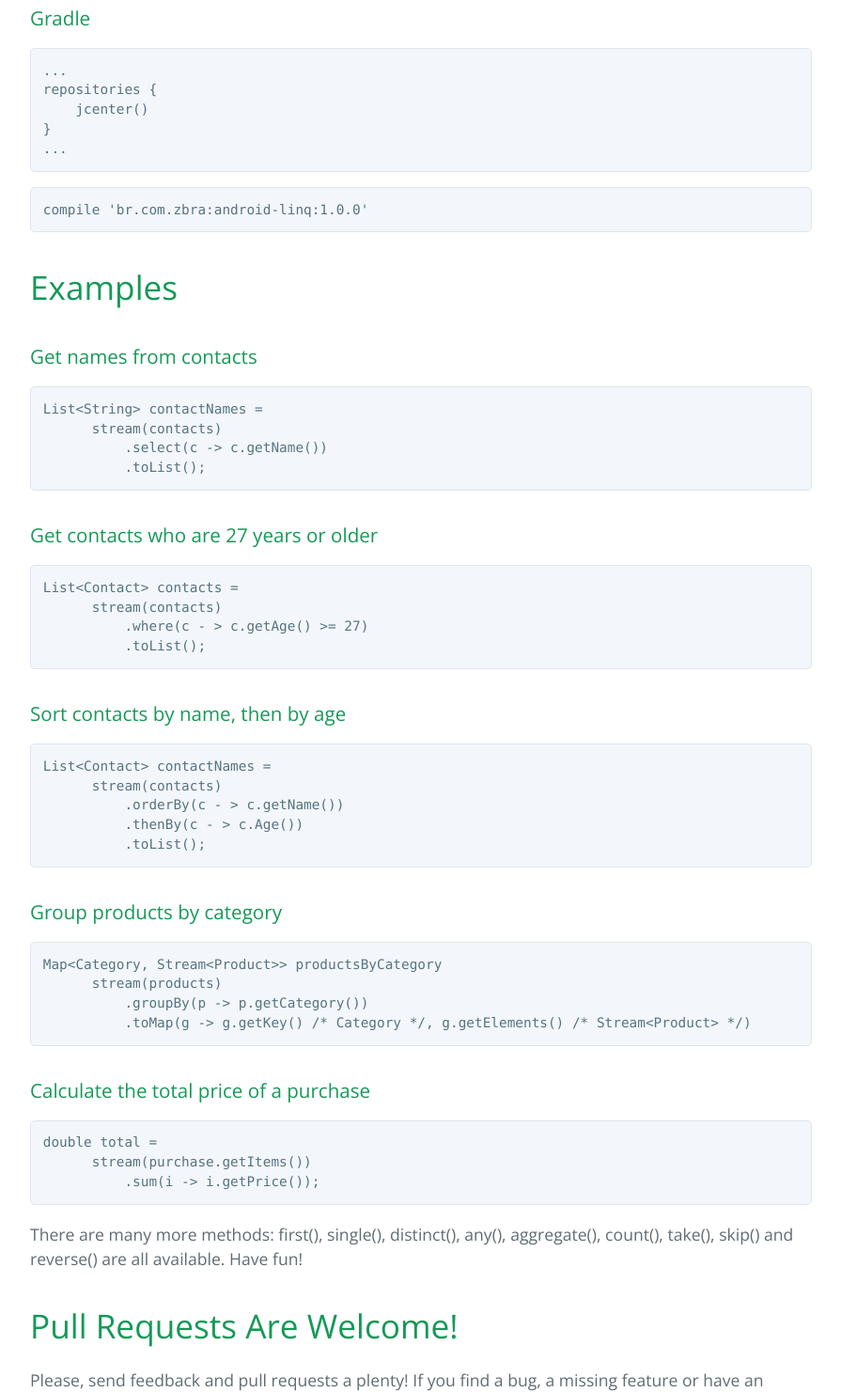
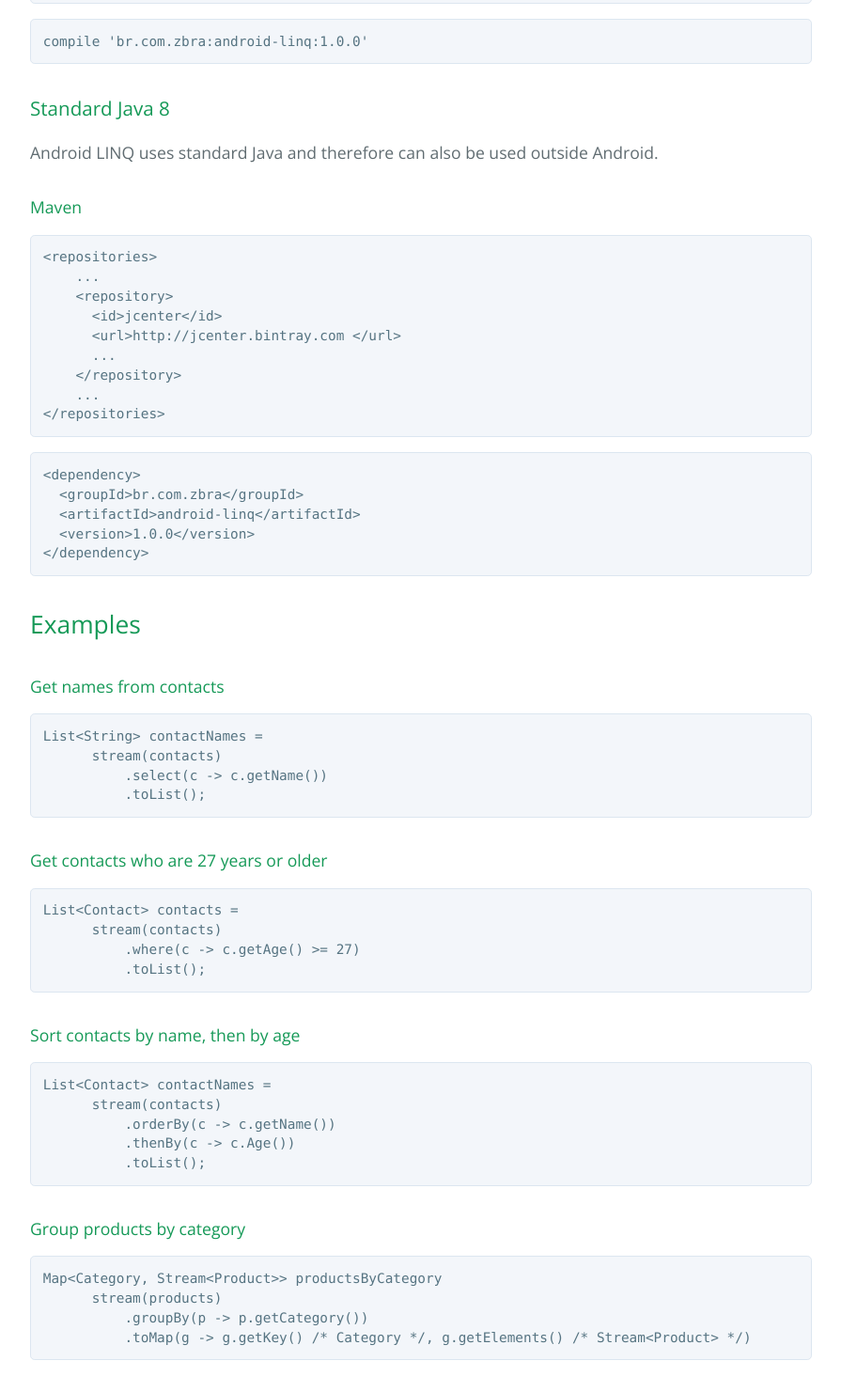
Before and after one commit to zbra-dev/android-linq, a plain HTML site: page index.html in a window 1280 px wide. Shown: the part 1319-2800 px from the top of the page at 94% size, without its empty margins (192-1087 px from the left). Drawn offline with nearby package versions, Linux system fonts and the light colour scheme.

Commit message:
Create gh-pages branch via GitHub

```diff
--- a/index.html
+++ b/index.html
@@ -19,8 +19,8 @@
     </section>
 
     <section class="main-content">
-      <h1>
-<a id="description" class="anchor" href="#description" aria-hidden="true"><span class="octicon octicon-link"></span></a>Description</h1>
+      <h2>
+<a id="description" class="anchor" href="#description" aria-hidden="true"><span class="octicon octicon-link"></span></a>Description</h2>
 
 <p>Android LINQ is a small subset of collection manipulation utilities inspired by Microsoft C# LINQ library and targeted at Android developers looking to use new Java 8 Stream() API. </p>
 
@@ -30,25 +30,18 @@
 
 <p>Anyway, you need not to worry. Just add this to your Gradle/Maven and suffer with manual collection iteration no more!</p>
 
-<h1>
-<a id="usage" class="anchor" href="#usage" aria-hidden="true"><span class="octicon octicon-link"></span></a>Usage</h1>
+<h2>
+<a id="usage" class="anchor" href="#usage" aria-hidden="true"><span class="octicon octicon-link"></span></a>Usage</h2>
+
+<h3>
+<a id="android" class="anchor" href="#android" aria-hidden="true"><span class="octicon octicon-link"></span></a>Android</h3>
 
 <p>To use Android LINQ, first, go and setup <a href="https://github.com/evant/gradle-retrolambda">Retrolambda for Android</a> so we can use those fancy closures from Java 8 (don't worry, its just some extra lines on your build.gradle file). </p>
 
 <p>Now, just add this line to your project build.gradle (files are hosted in Bintray jCenter, so don't forget to add it to the repositories list too).</p>
 
-<h3>
-<a id="maven" class="anchor" href="#maven" aria-hidden="true"><span class="octicon octicon-link"></span></a>Maven</h3>
-
-<pre><code>&lt;dependency&gt;
-  &lt;groupId&gt;br.com.zbra&lt;/groupId&gt;
-  &lt;artifactId&gt;android-linq&lt;/artifactId&gt;
-  &lt;version&gt;1.0.0&lt;/version&gt;
-&lt;/dependency&gt;
-</code></pre>
-
-<h3>
-<a id="gradle" class="anchor" href="#gradle" aria-hidden="true"><span class="octicon octicon-link"></span></a>Gradle</h3>
+<h4>
+<a id="gradle" class="anchor" href="#gradle" aria-hidden="true"><span class="octicon octicon-link"></span></a>Gradle</h4>
 
 <pre><code>...
 repositories {
@@ -60,11 +53,37 @@ repositories {
 <pre><code>compile 'br.com.zbra:android-linq:1.0.0'
 </code></pre>
 
-<h1>
-<a id="examples" class="anchor" href="#examples" aria-hidden="true"><span class="octicon octicon-link"></span></a>Examples</h1>
+<h3>
+<a id="standard-java-8" class="anchor" href="#standard-java-8" aria-hidden="true"><span class="octicon octicon-link"></span></a>Standard Java 8</h3>
 
-<h3>
-<a id="get-names-from-contacts" class="anchor" href="#get-names-from-contacts" aria-hidden="true"><span class="octicon octicon-link"></span></a>Get names from contacts</h3>
+<p>Android LINQ uses standard Java and therefore can also be used outside Android.</p>
+
+<h4>
+<a id="maven" class="anchor" href="#maven" aria-hidden="true"><span class="octicon octicon-link"></span></a>Maven</h4>
+
+<pre><code>&lt;repositories&gt;
+    ...
+    &lt;repository&gt;
+      &lt;id&gt;jcenter&lt;/id&gt;
+      &lt;url&gt;http://jcenter.bintray.com &lt;/url&gt;
+      ...
+    &lt;/repository&gt;
+    ...
+&lt;/repositories&gt;
+</code></pre>
+
+<pre><code>&lt;dependency&gt;
+  &lt;groupId&gt;br.com.zbra&lt;/groupId&gt;
+  &lt;artifactId&gt;android-linq&lt;/artifactId&gt;
+  &lt;version&gt;1.0.0&lt;/version&gt;
+&lt;/dependency&gt;
+</code></pre>
+
+<h2>
+<a id="examples" class="anchor" href="#examples" aria-hidden="true"><span class="octicon octicon-link"></span></a>Examples</h2>
+
+<h4>
+<a id="get-names-from-contacts" class="anchor" href="#get-names-from-contacts" aria-hidden="true"><span class="octicon octicon-link"></span></a>Get names from contacts</h4>
 
 <pre><code>List&lt;String&gt; contactNames =
       stream(contacts)
@@ -72,27 +91,27 @@ repositories {
           .toList();
 </code></pre>
 
-<h3>
-<a id="get-contacts-who-are-27-years-or-older" class="anchor" href="#get-contacts-who-are-27-years-or-older" aria-hidden="true"><span class="octicon octicon-link"></span></a>Get contacts who are 27 years or older</h3>
+<h4>
+<a id="get-contacts-who-are-27-years-or-older" class="anchor" href="#get-contacts-who-are-27-years-or-older" aria-hidden="true"><span class="octicon octicon-link"></span></a>Get contacts who are 27 years or older</h4>
 
 <pre><code>List&lt;Contact&gt; contacts =
       stream(contacts)
-          .where(c - &gt; c.getAge() &gt;= 27)
+          .where(c -&gt; c.getAge() &gt;= 27)
           .toList();
 </code></pre>
 
-<h3>
-<a id="sort-contacts-by-name-then-by-age" class="anchor" href="#sort-contacts-by-name-then-by-age" aria-hidden="true"><span class="octicon octicon-link"></span></a>Sort contacts by name, then by age</h3>
+<h4>
+<a id="sort-contacts-by-name-then-by-age" class="anchor" href="#sort-contacts-by-name-then-by-age" aria-hidden="true"><span class="octicon octicon-link"></span></a>Sort contacts by name, then by age</h4>
 
 <pre><code>List&lt;Contact&gt; contactNames =
       stream(contacts)
-          .orderBy(c - &gt; c.getName())
-          .thenBy(c - &gt; c.Age())
+          .orderBy(c -&gt; c.getName())
+          .thenBy(c -&gt; c.Age())
           .toList();
 </code></pre>
 
-<h3>
-<a id="group-products-by-category" class="anchor" href="#group-products-by-category" aria-hidden="true"><span class="octicon octicon-link"></span></a>Group products by category</h3>
+<h4>
+<a id="group-products-by-category" class="anchor" href="#group-products-by-category" aria-hidden="true"><span class="octicon octicon-link"></span></a>Group products by category</h4>
 
 <pre><code>Map&lt;Category, Stream&lt;Product&gt;&gt; productsByCategory
       stream(products)
@@ -100,8 +119,8 @@ repositories {
           .toMap(g -&gt; g.getKey() /* Category */, g.getElements() /* Stream&lt;Product&gt; */)
 </code></pre>
 
-<h3>
-<a id="calculate-the-total-price-of-a-purchase" class="anchor" href="#calculate-the-total-price-of-a-purchase" aria-hidden="true"><span class="octicon octicon-link"></span></a>Calculate the total price of a purchase</h3>
+<h4>
+<a id="calculate-the-total-price-of-a-purchase" class="anchor" href="#calculate-the-total-price-of-a-purchase" aria-hidden="true"><span class="octicon octicon-link"></span></a>Calculate the total price of a purchase</h4>
 
 <pre><code>double total =
       stream(purchase.getItems())
@@ -110,8 +129,8 @@ repositories {
 
 <p>There are many more methods: first(), single(), distinct(), any(), aggregate(), count(), take(), skip() and reverse() are all available. Have fun!</p>
 
-<h1>
-<a id="pull-requests-are-welcome" class="anchor" href="#pull-requests-are-welcome" aria-hidden="true"><span class="octicon octicon-link"></span></a>Pull Requests Are Welcome!</h1>
+<h2>
+<a id="pull-requests-are-welcome" class="anchor" href="#pull-requests-are-welcome" aria-hidden="true"><span class="octicon octicon-link"></span></a>Pull Requests Are Welcome!</h2>
 
 <p>Please, send feedback and pull requests a plenty!
 If you find a bug, a missing feature or have an improvement suggestion, don't be afraid to file an issue and we will do our best to attend it.</p>
```
Also changed, not shown: params.json (+1 -1 lines).
